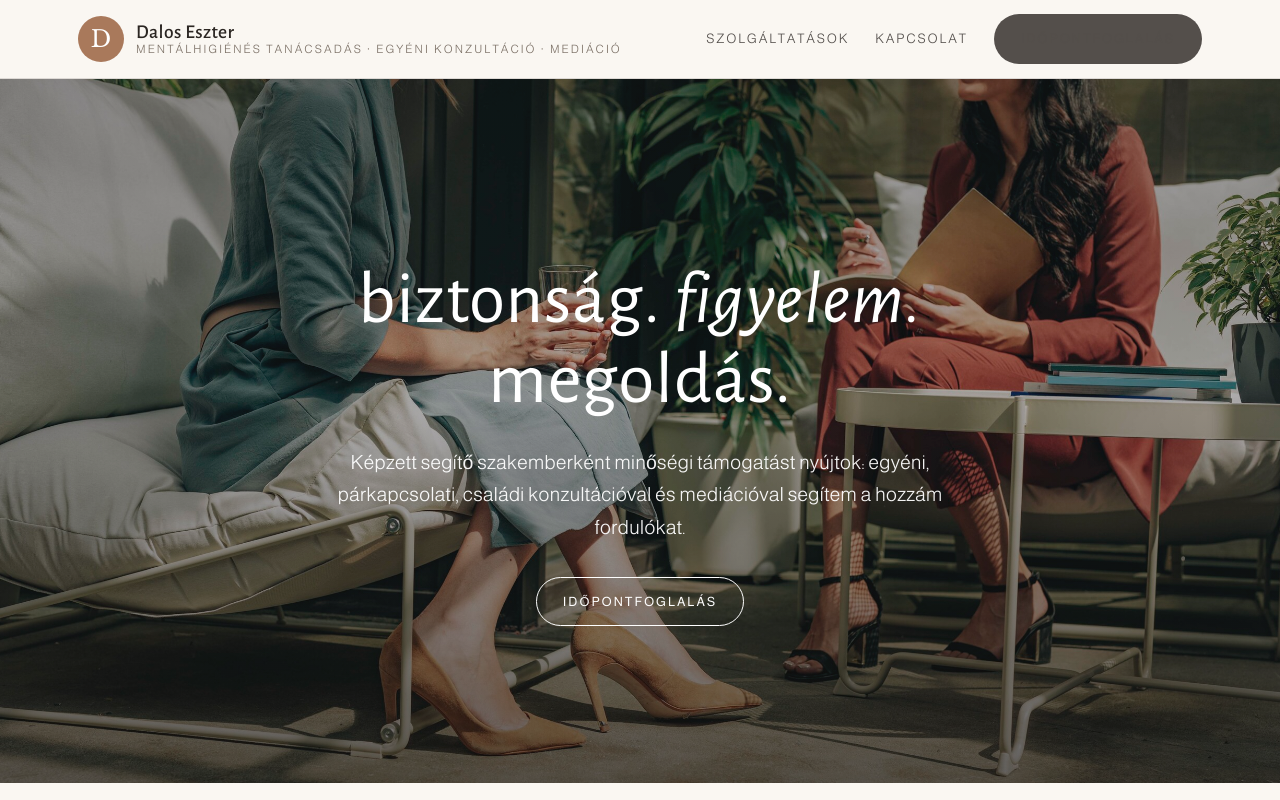
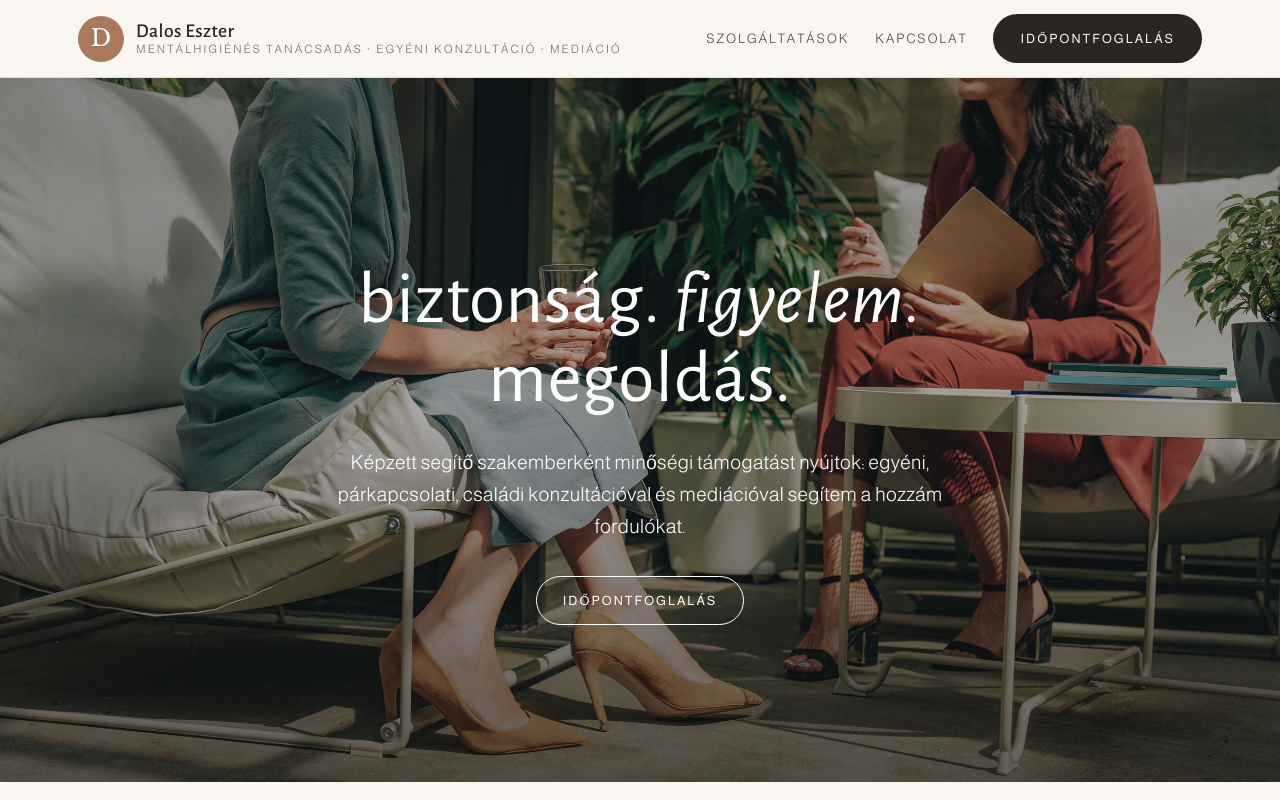
Before and after one commit to bicyclize/dalos-eszter, a plain HTML site: page index.html in a window 1280 px wide. Shown: the top 800 px of the page. Drawn offline with nearby package versions, Linux system fonts and the light colour scheme.

Commit message:
Fix header Időpontfoglalás button contrast (nav link rule was overriding btn color)

```diff
--- a/index.html
+++ b/index.html
@@ -70,11 +70,11 @@
     color: var(--muted);
   }
   nav.desktop{ display:flex; align-items:center; gap: 26px; }
-  nav.desktop a{
+  nav.desktop a:not(.btn){
     font-size: .82rem; letter-spacing: .14em; text-transform: uppercase;
     color: var(--ink); opacity: .8; transition: opacity .2s;
   }
-  nav.desktop a:hover{ opacity: 1; }
+  nav.desktop a:not(.btn):hover{ opacity: 1; }
   .btn{
     display:inline-block;
     font-family: var(--sans); font-weight: 400;
```
